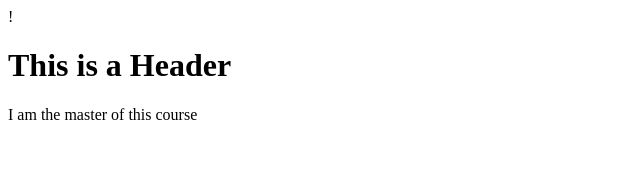
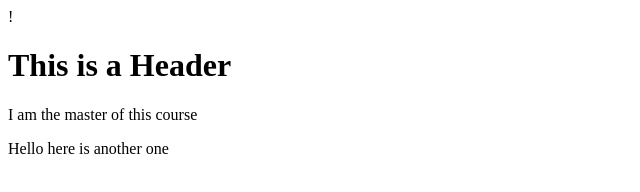
Before and after one commit to afeishanatasha/-git-test-, a plain HTML site: page index.html in a window 1280 px wide. Shown: the whole page, without its empty margins (0-640 px from the left). Drawn offline with Linux system fonts and the light colour scheme.

Commit message:
Third commit

```diff
--- a/index.html
+++ b/index.html
@@ -3,6 +3,7 @@
 <body>
     <h1> This is a Header</h1>
     <p>I am the master of this course</p>
+    <p>Hello here is another one</p>
 </body>
 
 </html>
```
